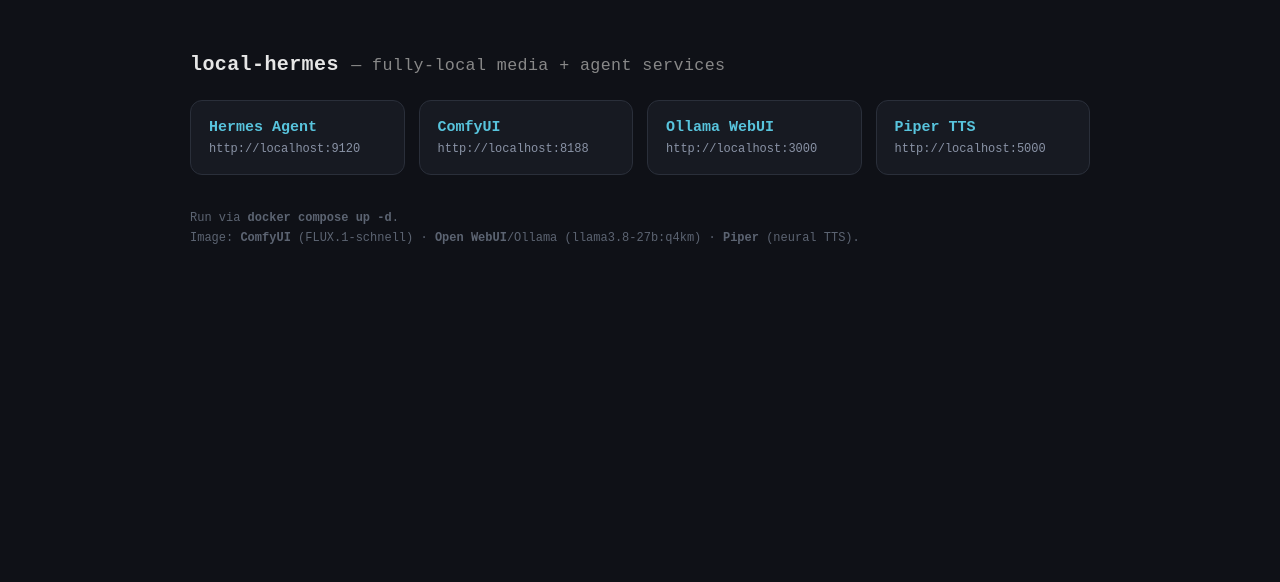
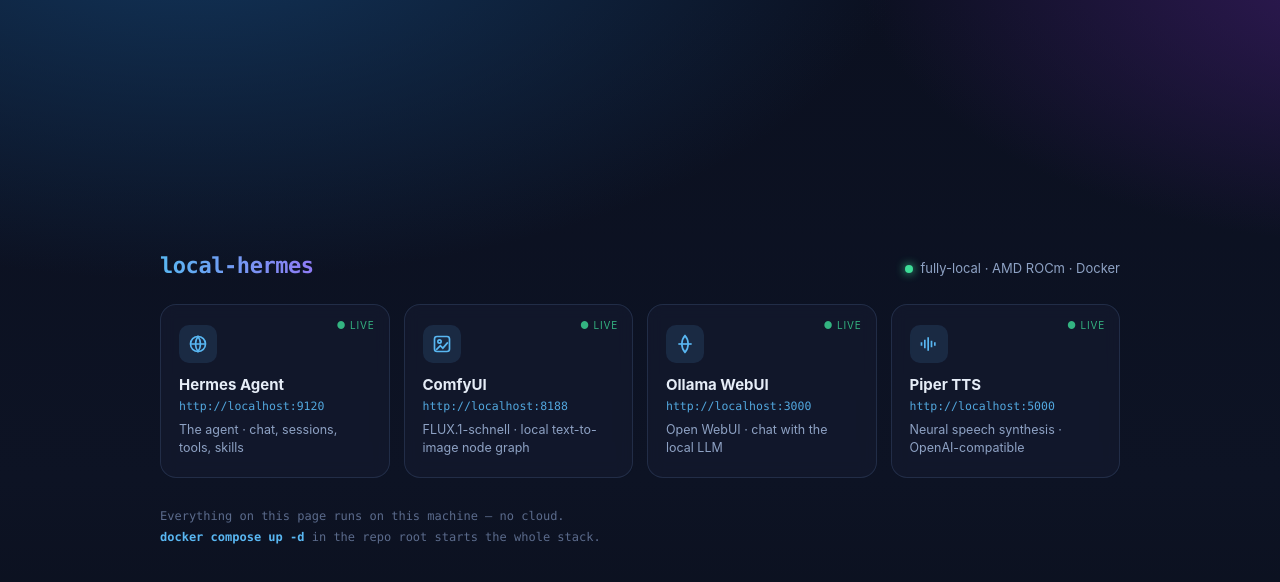
Before and after one commit to terrafu-dude/local-hermes, a plain HTML site: page services-hub/index.html in a window 1280 px wide. Drawn offline with Linux system fonts and the light colour scheme.

Commit message:
docs: modern services portal + LFS screenshot reel (story + image-gen)
- Redesign services-hub into a titled, modern portal (gradient, icon cards,
  live status) — screenshot added.
- Screenshot set moved to Git LFS: portal, dashboard story chat (desktop
  viewport), the 1024x1024 image the agent generated for the story via
  on-device ComfyUI, and the Sessions/History list.
- Drop the earlier small viewport captures.

```diff
--- a/services-hub/index.html
+++ b/services-hub/index.html
@@ -3,35 +3,102 @@
 <head>
 <meta charset="utf-8">
 <meta name="viewport" content="width=device-width, initial-scale=1">
-<title>local-hermes · services</title>
+<title>local-hermes · Services Portal</title>
 <style>
-  :root { color-scheme: light dark; }
-  body { font-family: ui-monospace, monospace; margin: 0; background: #0f1117; color: #e6e6e6; }
-  .wrap { max-width: 900px; margin: 0 auto; padding: 40px 20px; }
-  h1 { font-size: 20px; letter-spacing: .02em; }
-  h1 small { color: #888; font-weight: normal; }
-  .grid { display: grid; grid-template-columns: repeat(auto-fill, minmax(190px,1fr)); gap: 14px; margin-top: 24px; }
-  a.card { display: block; padding: 18px; border: 1px solid #2a2f3a; border-radius: 12px; text-decoration: none;
-           color: inherit; background: #171a22; transition: border-color .15s, transform .1s; }
-  a.card:hover { border-color: #58C4DD; transform: translateY(-2px); }
-  .card .nm { font-weight: 700; font-size: 15px; color: #58C4DD; }
-  .card .url { font-size: 12px; color: #8a93a6; margin-top: 6px; word-break: break-all; }
-  .foot { margin-top: 34px; font-size: 12px; color: #5c6472; line-height: 1.6; }
+  :root {
+    --bg: radial-gradient(1200px 600px at 15% -10%, #12355b 0%, transparent 60%),
+          radial-gradient(1000px 520px at 110% -5%, #341a5b 0%, transparent 55%),
+          linear-gradient(180deg, #0b1020 0%, #0d1324 60%, #0a0e1a 100%);
+    --panel: rgba(20, 26, 46, 0.72);
+    --panel-border: rgba(138, 180, 248, 0.14);
+    --text: #e6edf7;
+    --muted: #8ea2c4;
+    --accent: #59b7f2;
+    --accent2: #8f7bf5;
+    --ok: #3ddc97;
+    --radius: 16px;
+    --mono: ui-monospace, "SFMono-Regular", "JetBrains Mono", Menlo, monospace;
+    --sans: "Inter", -apple-system, "Segoe UI", Roboto, system-ui, sans-serif;
+  }
+  * { box-sizing: border-box; }
+  body {
+    margin: 0; color: var(--text); font-family: var(--sans);
+    background: var(--bg); background-attachment: fixed; min-height: 100vh;
+    display: flex; align-items: center; justify-content: center; padding: 48px 24px;
+  }
+  .wrap { width: min(960px, 100%); }
+  header { display: flex; align-items: baseline; gap: 14px; flex-wrap: wrap; margin-bottom: 26px; }
+  .logo { font-family: var(--mono); font-weight: 700; font-size: 22px; letter-spacing: -.02em;
+          background: linear-gradient(90deg, var(--accent), var(--accent2));
+          -webkit-background-clip: text; background-clip: text; color: transparent; }
+  header .tag { color: var(--muted); font-size: 13px; margin-left: auto; }
+  header .dot { display:inline-block; width:8px; height:8px; border-radius:50%; background: var(--ok);
+                box-shadow: 0 0 10px var(--ok); margin-right:7px; vertical-align: middle; }
+  .grid { display: grid; grid-template-columns: repeat(auto-fit, minmax(200px, 1fr)); gap: 14px; }
+  a.card {
+    position: relative; display: block; padding: 20px 18px; text-decoration: none; color: inherit;
+    border: 1px solid var(--panel-border); border-radius: var(--radius);
+    background: var(--panel); backdrop-filter: blur(8px);
+    transition: transform .14s ease, border-color .14s ease, box-shadow .18s ease;
+  }
+  a.card:hover { transform: translateY(-3px); border-color: rgba(89,183,242,.45);
+                 box-shadow: 0 14px 34px -14px rgba(20,30,60,.9); }
+  .card .icon { width: 38px; height: 38px; border-radius: 10px; margin-bottom: 12px;
+                display: grid; place-items: center; background: rgba(89,183,242,.12); color: var(--accent); }
+  .card .nm { font-weight: 700; font-size: 15px; }
+  .card .url { font-family: var(--mono); font-size: 11.5px; color: var(--accent); margin-top: 5px; opacity: .9; }
+  .card .desc { font-size: 12.5px; color: var(--muted); margin-top: 8px; line-height: 1.45; }
+  .card .lbl { position: absolute; top: 14px; right: 14px; font-size: 10px; letter-spacing: .08em;
+               text-transform: uppercase; color: var(--ok); opacity: .8; }
+  footer { margin-top: 28px; font-family: var(--mono); font-size: 12px; color: #5b6b8c; line-height: 1.7; }
+  footer b { color: var(--accent); font-weight: 600; }
 </style>
 </head>
 <body>
 <div class="wrap">
-  <h1>local-hermes <small>— fully-local media + agent services</small></h1>
+  <header>
+    <span class="logo">local-hermes</span>
+    <span class="tag"><span class="dot"></span>fully-local · AMD ROCm · Docker</span>
+  </header>
+
   <div class="grid">
-    <a class="card" href="http://localhost:9120" target="_blank"><div class="nm">Hermes Agent</div><div class="url">http://localhost:9120</div></a>
-    <a class="card" href="http://localhost:8188" target="_blank"><div class="nm">ComfyUI</div><div class="url">http://localhost:8188</div></a>
-    <a class="card" href="http://localhost:3000" target="_blank"><div class="nm">Ollama WebUI</div><div class="url">http://localhost:3000</div></a>
-    <a class="card" href="http://localhost:5000" target="_blank"><div class="nm">Piper TTS</div><div class="url">http://localhost:5000</div></a>
+    <a class="card" href="http://localhost:9120" target="_blank" rel="noopener">
+      <span class="lbl">&#9679; live</span>
+      <div class="icon"><svg width="20" height="20" viewBox="0 0 24 24" fill="none" stroke="currentColor" stroke-width="2"><circle cx="12" cy="12" r="9"/><path d="M3 12h18M12 3a15 15 0 0 1 0 18 15 15 0 0 1 0-18z"/></svg></div>
+      <div class="nm">Hermes Agent</div>
+      <div class="url">http://localhost:9120</div>
+      <div class="desc">The agent &middot; chat, sessions, tools, skills</div>
+    </a>
+
+    <a class="card" href="http://localhost:8188" target="_blank" rel="noopener">
+      <span class="lbl">&#9679; live</span>
+      <div class="icon"><svg width="20" height="20" viewBox="0 0 24 24" fill="none" stroke="currentColor" stroke-width="2"><rect x="3" y="3" width="18" height="18" rx="3"/><circle cx="9" cy="9" r="2"/><path d="m5 19 5-5 3 3 6-7"/></svg></div>
+      <div class="nm">ComfyUI</div>
+      <div class="url">http://localhost:8188</div>
+      <div class="desc">FLUX.1-schnell &middot; local text-to-image node graph</div>
+    </a>
+
+    <a class="card" href="http://localhost:3000" target="_blank" rel="noopener">
+      <span class="lbl">&#9679; live</span>
+      <div class="icon"><svg width="20" height="20" viewBox="0 0 24 24" fill="none" stroke="currentColor" stroke-width="2"><path d="M12 2a15 15 0 0 1 0 20 15 15 0 0 1 0-20z"/><path d="M4 12h16"/></svg></div>
+      <div class="nm">Ollama WebUI</div>
+      <div class="url">http://localhost:3000</div>
+      <div class="desc">Open WebUI &middot; chat with the local LLM</div>
+    </a>
+
+    <a class="card" href="http://localhost:5000" target="_blank" rel="noopener">
+      <span class="lbl">&#9679; live</span>
+      <div class="icon"><svg width="20" height="20" viewBox="0 0 24 24" fill="none" stroke="currentColor" stroke-width="2"><path d="M3 10v4M7 7v10M11 4v16M15 8v8M19 10v4"/></svg></div>
+      <div class="nm">Piper TTS</div>
+      <div class="url">http://localhost:5000</div>
+      <div class="desc">Neural speech synthesis &middot; OpenAI-compatible</div>
+    </a>
   </div>
-  <div class="foot">
-    Run via <b>docker compose up -d</b>.<br>
-    Image: <b>ComfyUI</b> (FLUX.1-schnell) · <b>Open WebUI</b>/Ollama (llama3.8-27b:q4km) · <b>Piper</b> (neural TTS).
-  </div>
+
+  <footer>
+    Everything on this page runs on this machine &mdash; no cloud.<br>
+    <b>docker compose up -d</b> in the repo root starts the whole stack.
+  </footer>
 </div>
 </body>
 </html>
```
Also changed, not shown: docs/screenshots/dashboard-sessions-list.png (deleted), docs/screenshots/dashboard-story-transcript.png (deleted), docs/screenshots/dashboard-story-workflow.png (deleted), 2 other files.
